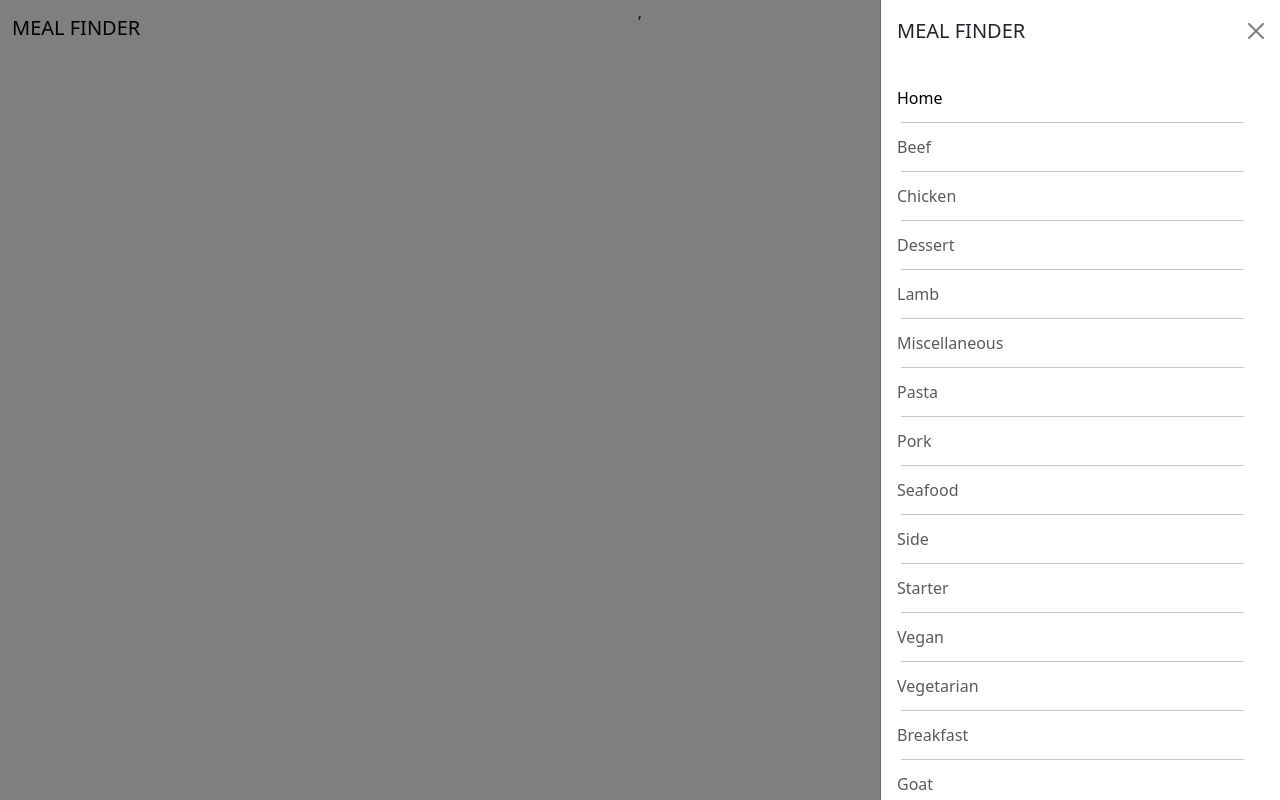
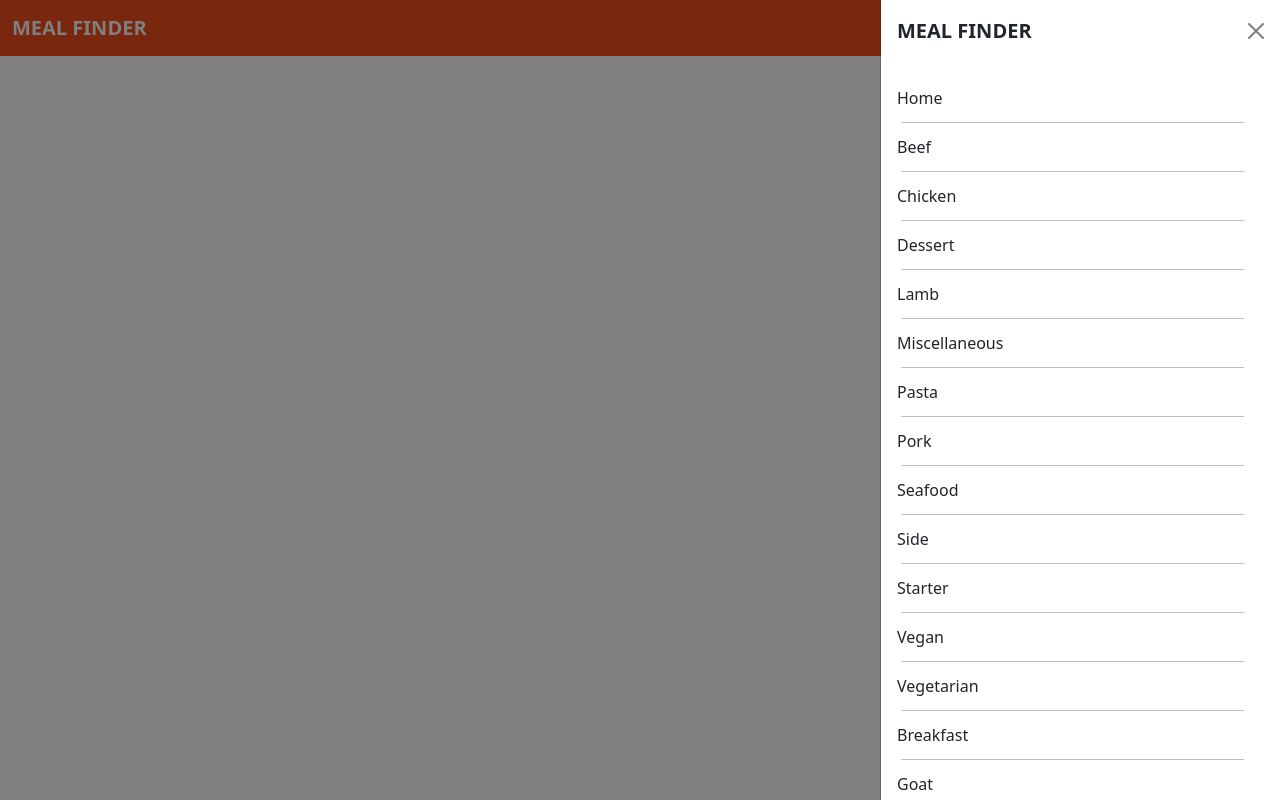
Before and after one commit to swethaananddeveloper/Meal-finder-ReactJS, a React (Vite) app: page / in a window 1280 px wide. Both pictures are taken after a click on the button "Toggle navigation". Built offline with nearby package versions, Linux system fonts and the light colour scheme.

Commit message:
4th commit

```diff
--- a/src/CompClass.jsx/Header.jsx
+++ b/src/CompClass.jsx/Header.jsx
@@ -3,99 +3,142 @@ import { Link } from 'react-router-dom'
 
 const Header = () => {
   return (
-  <nav className="navbar fixed-top">
+    <nav
+      className="navbar fixed-top navbar-dark"
+      style={{ backgroundColor: "#f4511e" }}
+    >
       <div className="container-fluid">
-    <Link to="/" className="navbar-brand">MEAL FINDER</Link>
-    <button className="navbar-toggler" type="button" data-bs-toggle="offcanvas" data-bs-target="#offcanvasNavbar" aria-controls="offcanvasNavbar" aria-label="Toggle navigation">
+        <Link to="/" className="navbar-brand text-white fw-bold">
+          MEAL FINDER
+        </Link>
+
+        <button
+          className="navbar-toggler border-0"
+          type="button"
+          data-bs-toggle="offcanvas"
+          data-bs-target="#offcanvasNavbar"
+          aria-controls="offcanvasNavbar"
+          aria-label="Toggle navigation"
+        >
           <span className="navbar-toggler-icon"></span>
         </button>
-    <div className="offcanvas offcanvas-end" tabindex="-1" id="offcanvasNavbar" aria-labelledby="offcanvasNavbarLabel">
+
+        <div
+          className="offcanvas offcanvas-end"
+          tabIndex="-1"
+          id="offcanvasNavbar"
+          aria-labelledby="offcanvasNavbarLabel"
+        >
           <div className="offcanvas-header">
-        <h5 className="offcanvas-title " id="offcanvasNavbarLabel">MEAL FINDER</h5>
-        <button type="button" className="btn-close" data-bs-dismiss="offcanvas" aria-label="Close"></button>
+            <h5 className="offcanvas-title fw-bold" id="offcanvasNavbarLabel">
+              MEAL FINDER
+            </h5>
+            <button
+              type="button"
+              className="btn-close"
+              data-bs-dismiss="offcanvas"
+              aria-label="Close"
+            ></button>
           </div>
+
           <div className="offcanvas-body ">
-        <ul className="navbar-nav justify-content-end flex-grow-1 pe-3 ">
+            <ul className="navbar-nav justify-content-end flex-grow-1 pe-3 text-black">
+
               <li className="nav-item text-start">
-            <Link className="nav-link active" aria-current="page" href="#">Home</Link>
-                      <hr className="nav m-1"/>
-
-          </li>
-          <li className="nav-item text-start">
-            <Link to="#" className="nav-link" >Beef</Link>
-                      <hr className="nav m-1"/>
-
-          </li>
-          <li className="nav-item text-start">
-            <Link to="#" className="nav-link" >Chicken</Link>
-                      <hr className="nav m-1"/>
-
-          </li>
-          <li className="nav-item text-start">
-            <Link to="#" className="nav-link" >Dessert</Link>
-                      <hr className="nav m-1"/>
-
-          </li>
-          <li className="nav-item text-start">
-            <Link to="#" className="nav-link" >Lamb</Link>
-                      <hr className="nav m-1"/>
-
-          </li>
-          <li className="nav-item text-start">
-            <Link to="#" className="nav-link" >Miscellaneous</Link>
-                      <hr className="nav m-1"/>
-
-          </li>
-          <li className="nav-item text-start">
-            <Link to="#" className="nav-link" >Pasta</Link>
-                      <hr className="nav m-1"/>
-
-          </li>
-          <li className="nav-item text-start">
-            <Link to="#" className="nav-link" >Pork</Link>
-                      <hr className="nav m-1"/>
-
-          </li>
-          <li className="nav-item text-start">
-            <Link to="#" className="nav-link" >Seafood</Link>
-                     <hr className="nav m-1"/>
-
-          </li>
-          <li className="nav-item text-start">
-            <Link to="#" className="nav-link" >Side</Link>
-                      <hr className="nav m-1"/>
-
-          </li>
-          <li className="nav-item text-start">
-            <Link to="#" className="nav-link" >Starter</Link>
-                      <hr className="nav m-1"/>
-
-          </li>
-          <li className="nav-item text-start">
-            <Link to="#" className="nav-link" >Vegan</Link>
+                <Link to="/" className="nav-link text-dark">Home</Link>
                 <hr className="nav m-1"/>
               </li>
+
               <li className="nav-item text-start">
-            <Link to="#" className="nav-link" >Vegetarian</Link>
+                <Link to="#" className="nav-link text-dark">Beef</Link>
                 <hr className="nav m-1"/>
               </li>
+
               <li className="nav-item text-start">
-            <Link to="#" className="nav-link" >Breakfast</Link>
+                <Link to="#" className="nav-link text-dark">Chicken</Link>
                 <hr className="nav m-1"/>
               </li>
+
               <li className="nav-item text-start">
-            <Link to="#" className="nav-link" >Goat</Link>
+                <Link to="#" className="nav-link text-dark">Dessert</Link>
+                <hr className="nav m-1"/>
               </li>
+
+              <li className="nav-item text-start">
+                <Link to="#" className="nav-link text-dark">Lamb</Link>
+                <hr className="nav m-1"/>
+              </li>
+
+              <li className="nav-item text-start">
+                <Link to="#" className="nav-link text-dark">Miscellaneous</Link>
+                <hr className="nav m-1"/>
+              </li>
+
+              <li className="nav-item text-start">
+                <Link to="#" className="nav-link text-dark">Pasta</Link>
+                <hr className="nav m-1"/>
+              </li>
+
+              <li className="nav-item text-start">
+                <Link to="#" className="nav-link text-dark">Pork</Link>
+                <hr className="nav m-1"/>
+              </li>
+
+              <li className="nav-item text-start">
+                <Link to="#" className="nav-link text-dark">Seafood</Link>
+                <hr className="nav m-1"/>
+              </li>
+
+              <li className="nav-item text-start">
+                <Link to="#" className="nav-link text-dark">Side</Link>
+                <hr className="nav m-1"/>
+              </li>
+
+              <li className="nav-item text-start">
+                <Link to="#" className="nav-link text-dark">Starter</Link>
+                <hr className="nav m-1"/>
+              </li>
+
+              <li className="nav-item text-start">
+                <Link to="#" className="nav-link text-dark">Vegan</Link>
+                <hr className="nav m-1"/>
+              </li>
+
+              <li className="nav-item text-start">
+                <Link to="#" className="nav-link text-dark">Vegetarian</Link>
+                <hr className="nav m-1"/>
+              </li>
+
+              <li className="nav-item text-start">
+                <Link to="#" className="nav-link text-dark">Breakfast</Link>
+                <hr className="nav m-1"/>
+              </li>
+
+              <li className="nav-item text-start">
+                <Link to="#" className="nav-link text-dark">Goat</Link>
+              </li>
+
             </ul>
+
             <form className="d-flex mt-3" role="search">
-          <input className="form-control me-2" type="search" placeholder="Search" aria-label="Search"/>
-          <button className="btn btn-outline-success" type="submit">Search</button>
+              <input
+                className="form-control me-2"
+                type="search"
+                placeholder="Search"
+                aria-label="Search"
+              />
+              <button
+                className="btn btn-outline-dark"
+                type="submit"
+              >
+                Search
+              </button>
             </form>
+
           </div>
         </div>
       </div>
     </nav>
-
   )
 }
 
```
Lines whose indentation alone changed are shown as unchanged.
